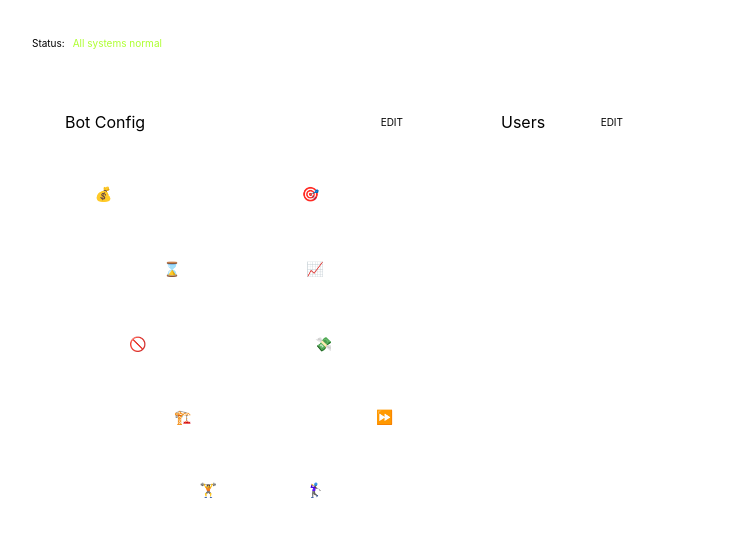
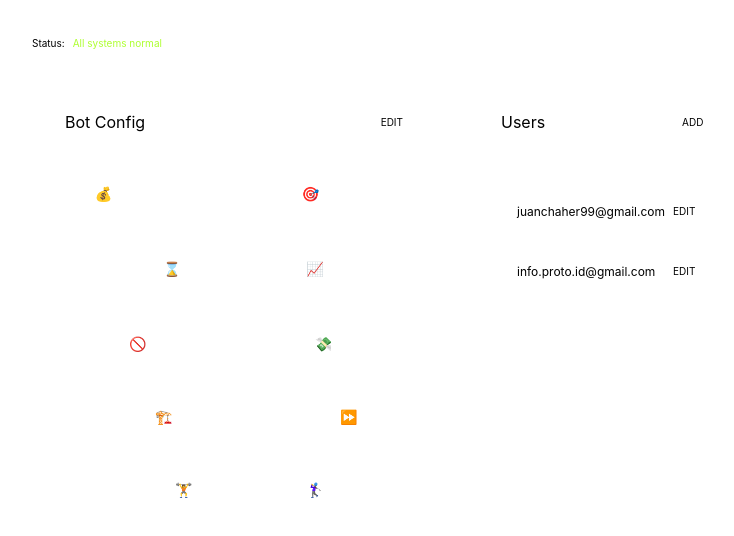
Before and after one commit to sokenny/bot_panel, a Next.js app: page / in a window 1280 px wide. Shown: the top 536 px of the page, without its empty margins (288-1022 px from the left). Built offline with nearby package versions, Linux system fonts and the light colour scheme.

Commit message:
add mockup users

```diff
--- a/pages/index.tsx
+++ b/pages/index.tsx
@@ -14,7 +14,7 @@ type BotConfig = {
   start_gap_percentage: number;
   max_weight_allocation: number;
   leverage: number;
-} | null;
+};
 
 const hardCodedConfig: BotConfig = {
   pair: "BTCUSDT",
@@ -28,6 +28,35 @@ const hardCodedConfig: BotConfig = {
   max_weight_allocation: 1,
   leverage: 10,
 };
+
+
+type TUser = {
+  id: string | number;
+  email: string;
+  keys: {
+    api_key: string;
+    api_secret: string;
+  }
+}
+
+const users: TUser[] = [
+  {
+      id: 1,
+      email: "juanchaher99@gmail.com",
+      keys: {
+          "api_key": "",
+          "api_secret": ""
+      }
+  },
+  {
+      id: 2,
+      email: "info.proto.id@gmail.com",
+      keys: {
+          "api_key": "",
+          "api_secret": ""
+      }
+  }
+]
 
 const Home: NextPage = () => {
 
@@ -48,7 +77,7 @@ const Home: NextPage = () => {
         <section>
           <div>
             <BotConfig config={botConfig} setConfig={setBotConfig} />
-            <Users />
+            <Users users={users} />
           </div>
           <div className={styles.statusBar}></div>
         </section>
@@ -59,7 +88,7 @@ const Home: NextPage = () => {
   )
 }
 
-const BotConfig = ({config, setConfig}) => {
+const BotConfig:React.FC<{config: BotConfig, setConfig: any}> = ({config, setConfig}) => {
 
   const [editing, setEditing] = useState<boolean>(false);
   const configBeforeEditingStarts = useRef<BotConfig>(config);
@@ -82,6 +111,12 @@ const BotConfig = ({config, setConfig}) => {
     return somethingChanged() && validateData();
   }
 
+  function handleClickEdit() {
+    if(confirm("By proceeding you will enter edit mode.")){
+      setEditing(true);
+    }
+  }
+
   function revertEditing() {
     setConfig(configBeforeEditingStarts.current);
     setEditing(false);
@@ -100,14 +135,16 @@ const BotConfig = ({config, setConfig}) => {
     return positionStructureIsValid();
   }
 
-  function saveConfig() {
-    if (!validateData(config)) {
-      alert("Invalid position structure");
-      return;
+  function handleClickSave() {
+    if(confirm("By proceeding you will save the current configuration.")){
+      if (!validateData()) {
+        alert("Invalid position structure");
+        return;
+      }
+      setEditing(false);
+      configBeforeEditingStarts.current = config;
+      alert("Saved");
     }
-    setEditing(false);
-    configBeforeEditingStarts.current = config;
-    alert("Saved");
   }
 
   return (
@@ -121,7 +158,7 @@ const BotConfig = ({config, setConfig}) => {
               <div className={styles.btnContainer}>
                 <div
                 className={`${styles.save} ${canSave() ? styles['save-valid'] : ''}`}
-                onClick={saveConfig}
+                onClick={handleClickSave}
                 >
                   SAVE
                 </div>
@@ -133,7 +170,7 @@ const BotConfig = ({config, setConfig}) => {
 
             ) : (
               <div className={styles.edit}
-              onClick={() => setEditing(!editing)}
+              onClick={handleClickEdit}
               >EDIT</div>
             )
               }
@@ -206,7 +243,7 @@ const BotConfig = ({config, setConfig}) => {
             </div>
 
             <div className={styles.fieldContainer}>
-              <label>Position Structure
+              <label>Position Struc.
                 <span>🏗️</span>
               </label>
               <input disabled={!editing}
@@ -216,7 +253,7 @@ const BotConfig = ({config, setConfig}) => {
             </div>
 
             <div className={styles.fieldContainer}>
-              <label>Start Gap Percentage
+              <label>Start Gap Perc.
                 <span>⏩</span>
               </label>
               <input disabled={!editing}
@@ -226,7 +263,7 @@ const BotConfig = ({config, setConfig}) => {
             </div>
 
             <div className={styles.fieldContainer}>
-              <label>Max Weight Allocation
+              <label>Max Weight Alloc.
                 <span>🏋️</span>
               </label>
               <input disabled={!editing}
@@ -249,7 +286,7 @@ const BotConfig = ({config, setConfig}) => {
   )
 }
 
-const Users = () => {
+const Users:React.FC<{users: User[]}> = ({users}) => {
 
   const [editing, setEditing] = useState<boolean>(false);
 
@@ -261,10 +298,23 @@ const Users = () => {
             <div className={styles.title}>Users</div>
             <div className={styles.edit}
               onClick={() => setEditing(!editing)}
-              >EDIT</div>
+              >ADD</div>
+          </div>
+          <div className={styles.usersList}>
+            {users.map((user) => (
+              <User user={user} key={user.id} />
+            ))}
           </div>
         </section>
   )
 }
 
+const User:React.FC<{user: TUser}> = ({user}) => {
+  return (
+    <div className={styles.User} key={user.id}>
+      <div>{user.email}</div> <div className={styles.edit}>edit</div>
+    </div>
+  )
+}
+
 export default Home
--- a/styles/Home.module.css
+++ b/styles/Home.module.css
@@ -147,3 +147,21 @@
   font-size: 14px;
   margin-left: 8px;
 }
+
+.User{
+  padding: 16px;
+  margin-bottom: 8px;
+  font-size: 12px;
+  width: 100%;
+  background-color: rgba(255,255,255,0.1);
+  border-radius: 4px;
+
+  display: flex;
+  justify-content: space-between;
+  align-items: center;
+}
+
+.User .edit{
+  padding: 4px 8px;
+  text-transform: uppercase;
+}
```
